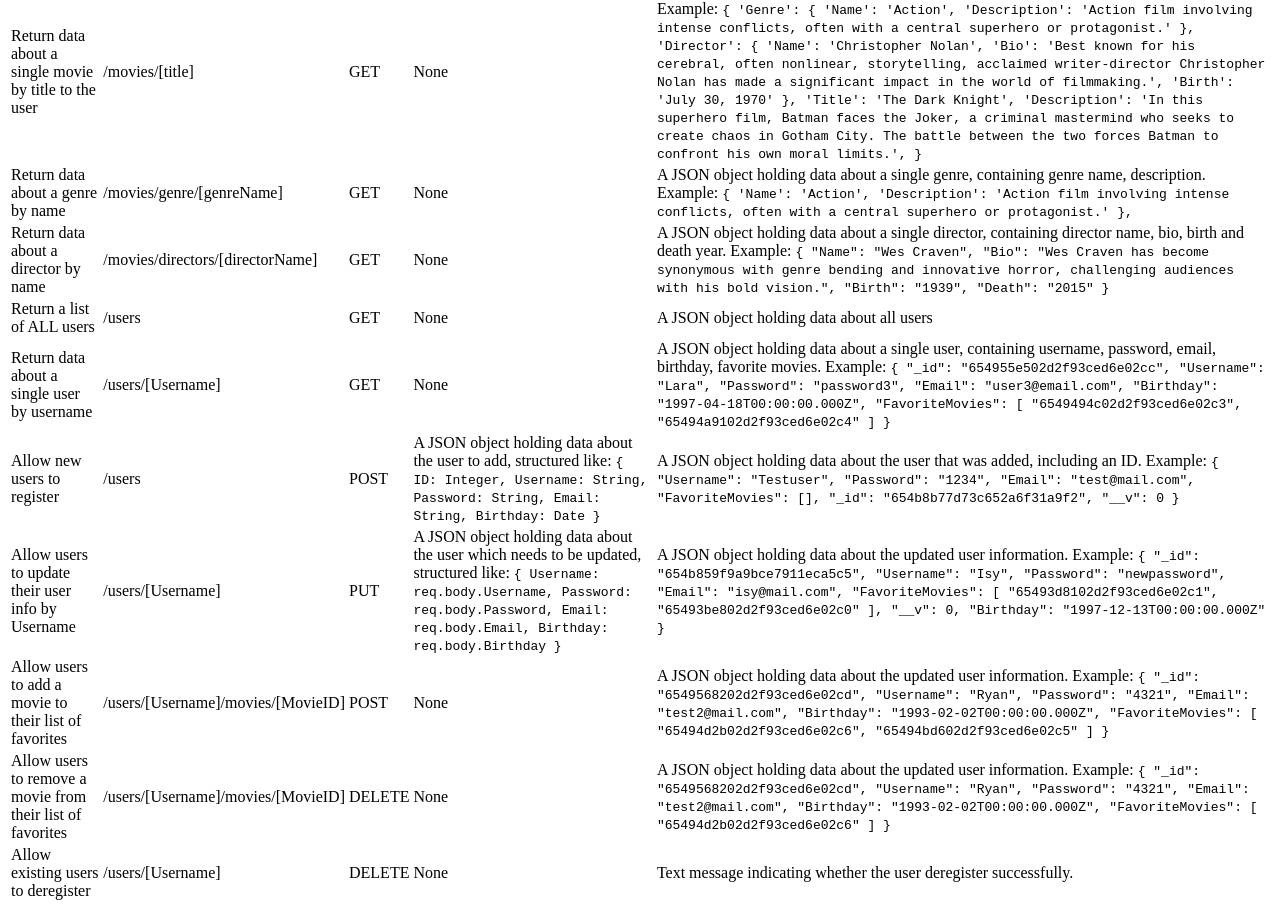
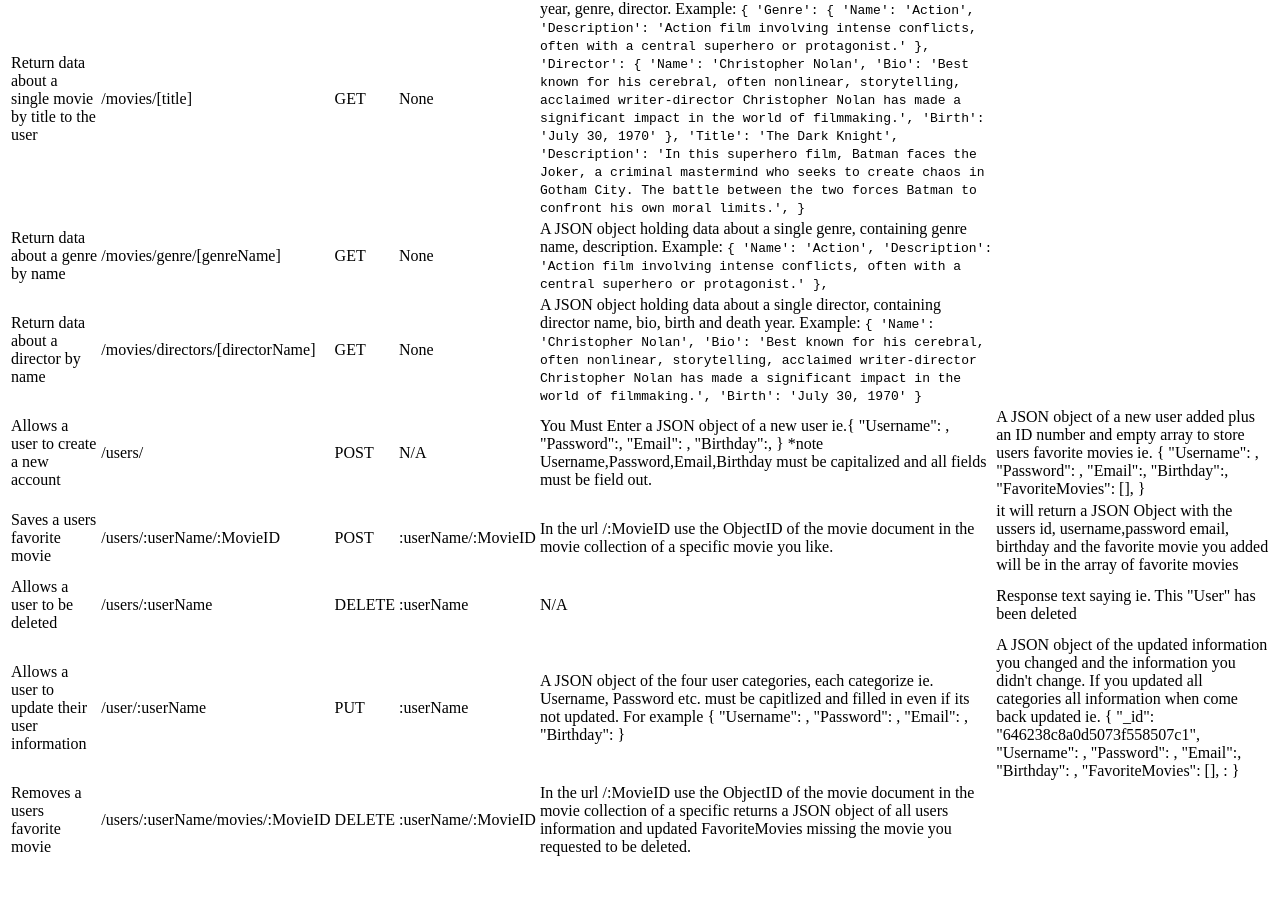
Before and after one commit to Eliaslichi96/Movie_Api, a website: page public/documentation.html in a window 1280 px wide. Shown: the part 211-1122 px from the top of the page. After the commit the page ends 1078 px from the top, so only its background shows below. Drawn offline with Linux system fonts and the light colour scheme.

Commit message:
2.5 second update +2.8
ReferenceError: Movies is not defined

```diff
--- a/package.json
+++ b/package.json
@@ -14,8 +14,14 @@
   "dependencies": {
     "body-parser": "^1.20.2",
     "express": "^4.18.2",
+    "express-validator": "^7.0.1",
+    "jsonwebtoken": "^9.0.2",
+    "mongoose": "^8.1.0",
     "morgan": "^1.10.0",
     "nodemon": "^3.0.3",
+    "passport": "^0.7.0",
+    "passport-jwt": "^4.0.1",
+    "passport-local": "^1.0.0",
     "uuid": "^9.0.1"
   }
 }
--- /dev/null
+++ b/passport.js
@@ -0,0 +1,4 @@
+const passport = require('passport'),
+LocalStrategy = require('passport-local').Strategy,
+Models = require ('./models.js'),
+passportJWT = require('passport-jwt');
--- a/public/documentation.html
+++ b/public/documentation.html
@@ -62,149 +62,89 @@
             <td>A JSON object holding data about a single director, containing director name, bio, birth and death year. Example:
                 <code>
                     {
-                        "Name": "Wes Craven",
-                        "Bio": "Wes Craven has become synonymous with genre bending and innovative horror, challenging audiences with his bold vision.",
-                        "Birth": "1939",
-                        "Death": "2015"
-                    }
+                        'Name': 'Christopher Nolan',
+                        'Bio': 'Best known for his cerebral, often nonlinear, storytelling, acclaimed writer-director Christopher Nolan has made a significant impact in the world of filmmaking.',
+                        'Birth': 'July 30, 1970'
+                      }
                 </code>
             </td>
         </tr>
         <tr>
-            <td>Return a list of ALL users</td>
-            <td>/users</td>
-            <td>GET</td>
-            <td>None</td>
-            <td>A JSON object holding data about all users</td>
+          <td>Allows a user to create a new account</td>
+          <td>/users/</td>
+          <td>POST</td>
+          <td>N/A</td>
+          <td>You Must Enter a JSON object of a new user ie.{
+            "Username": ,
+            "Password":,
+            "Email": ,
+            "Birthday":,
+            } *note Username,Password,Email,Birthday must be capitalized and all fields must be field out. </td>
+          <td>A JSON object of a new user added plus an ID number and empty array to store users favorite movies
+            ie. {
+            "Username": ,
+            "Password": ,
+            "Email":,
+            "Birthday":,
+            "FavoriteMovies": [],
+            }</td>
         </tr>
+
         <tr>
-            <td>Return data about a single user by username</td>
-            <td>/users/[Username]</td>
-            <td>GET</td>
-            <td>None</td>
-            <td>A JSON object holding data about a single user, containing username, password, email, birthday, favorite movies. Example:
-                <code>
-                    {
-                        "_id": "654955e502d2f93ced6e02cc",
-                        "Username": "Lara",
-                        "Password": "password3",
-                        "Email": "user3@email.com",
-                        "Birthday": "1997-04-18T00:00:00.000Z",
-                        "FavoriteMovies": [
-                            "6549494c02d2f93ced6e02c3",
-                            "65494a9102d2f93ced6e02c4"
-                        ]
-                    }
-                </code>
-            </td>
+          <td>Saves a users favorite movie</td>
+          <td>/users/:userName/:MovieID</td>
+          <td>POST</td>
+          <td>:userName/:MovieID</td>
+          <td>In the url /:MovieID use the ObjectID of the movie document in the movie collection of a specific
+            movie you like.</td>
+          <td>it will return a JSON Object with the ussers id, username,password email, birthday and the favorite
+            movie you added will be in the array of favorite movies </td>
         </tr>
+
         <tr>
-            <td>Allow new users to register</td>
-            <td>/users</td>
-            <td>POST</td>
-            <td>A JSON object holding data about the user to add, structured like:
-                <code>
-                    {
-                        ID: Integer,
-                        Username: String,
-                        Password: String,
-                        Email: String,
-                        Birthday: Date
-                    }
-                </code>
-            </td>
-            <td>A JSON object holding data about the user that was added, including an ID. Example:
-                <code>
-                    {
-                        "Username": "Testuser",
-                        "Password": "1234",
-                        "Email": "test@mail.com",
-                        "FavoriteMovies": [],
-                        "_id": "654b8b77d73c652a6f31a9f2",
-                        "__v": 0
-                    }
-                </code>
-            </td>
+          <td>Allows a user to be deleted</td>
+          <td>/users/:userName</td>
+          <td>DELETE</td>
+          <td>:userName</td>
+          <td>N/A</td>
+          <td>Response text saying ie. This "User" has been deleted </td>
         </tr>
+
         <tr>
-            <td>Allow users to update their user info by Username</td>
-            <td>/users/[Username]</td>
-            <td>PUT</td>
-            <td>A JSON object holding data about the user which needs to be updated, structured like:
-                <code>
-                    {
-                        Username: req.body.Username,
-                        Password: req.body.Password,
-                        Email: req.body.Email,
-                        Birthday: req.body.Birthday
-                    }
-                </code>
-            </td>
-            <td>A JSON object holding data about the updated user information. Example:
-                <code>
-                    {
-                        "_id": "654b859f9a9bce7911eca5c5",
-                        "Username": "Isy",
-                        "Password": "newpassword",
-                        "Email": "isy@mail.com",
-                        "FavoriteMovies": [
-                            "65493d8102d2f93ced6e02c1",
-                            "65493be802d2f93ced6e02c0"
-                        ],
-                        "__v": 0,
-                        "Birthday": "1997-12-13T00:00:00.000Z"
-                    }
-                </code>
-            </td>
+          <td>Allows a user to update their user information</td>
+          <td>/user/:userName</td>
+          <td>PUT</td>
+          <td>:userName</td>
+          <td>A JSON object of the four user categories, each categorize ie. Username, Password etc. must be
+            capitlized and filled in even if its not updated. For example {
+            "Username": ,
+            "Password": ,
+            "Email": ,
+            "Birthday":
+            }
+          </td>
+          <td>A JSON object of the updated information you changed and the information you didn't change. If you
+            updated all categories all information when come back updated ie. {
+            "_id": "646238c8a0d5073f558507c1",
+            "Username": ,
+            "Password": ,
+            "Email":,
+            "Birthday": ,
+            "FavoriteMovies": [],
+            :
+            } </td>
         </tr>
+
         <tr>
-            <td>Allow users to add a movie to their list of favorites</td>
-            <td>/users/[Username]/movies/[MovieID]</td>
-            <td>POST</td>
-            <td>None</td>
-            <td>A JSON object holding data about the updated user information. Example:
-                <code>
-                    {
-                        "_id": "6549568202d2f93ced6e02cd",
-                        "Username": "Ryan",
-                        "Password": "4321",
-                        "Email": "test2@mail.com",
-                        "Birthday": "1993-02-02T00:00:00.000Z",
-                        "FavoriteMovies": [
-                            "65494d2b02d2f93ced6e02c6",
-                            "65494bd602d2f93ced6e02c5"
-                        ]
-                    }
-                </code>
-            </td>
+          <td>Removes a users favorite movie</td>
+          <td>/users/:userName/movies/:MovieID</td>
+          <td>DELETE</td>
+          <td>:userName/:MovieID</td>
+          <td>In the url /:MovieID use the ObjectID of the movie document in the movie collection of a specific
+            returns a JSON object of all users information and updated FavoriteMovies missing the movie you
+            requested to be deleted.</td>
         </tr>
-        <tr>
-            <td>Allow users to remove a movie from their list of favorites</td>
-            <td>/users/[Username]/movies/[MovieID]</td>
-            <td>DELETE</td>
-            <td>None</td>
-            <td>A JSON object holding data about the updated user information. Example:
-                <code>
-                    {
-                        "_id": "6549568202d2f93ced6e02cd",
-                        "Username": "Ryan",
-                        "Password": "4321",
-                        "Email": "test2@mail.com",
-                        "Birthday": "1993-02-02T00:00:00.000Z",
-                        "FavoriteMovies": [
-                            "65494d2b02d2f93ced6e02c6"
-                        ]
-                    }
-                </code>
-            </td>
-        </tr>
-        <tr>
-            <td>Allow existing users to deregister</td>
-            <td>/users/[Username]</td>
-            <td>DELETE</td>
-            <td>None</td>
-            <td>Text message indicating whether the user deregister successfully.</td>
-        </tr>
+
     </tbody>
 </table>
 </body>
```
Also changed, not shown: auth.js (added, +37 -0 lines), index.js (+126 -39 lines), models.js (added, +31 -0 lines), 1 other file.
